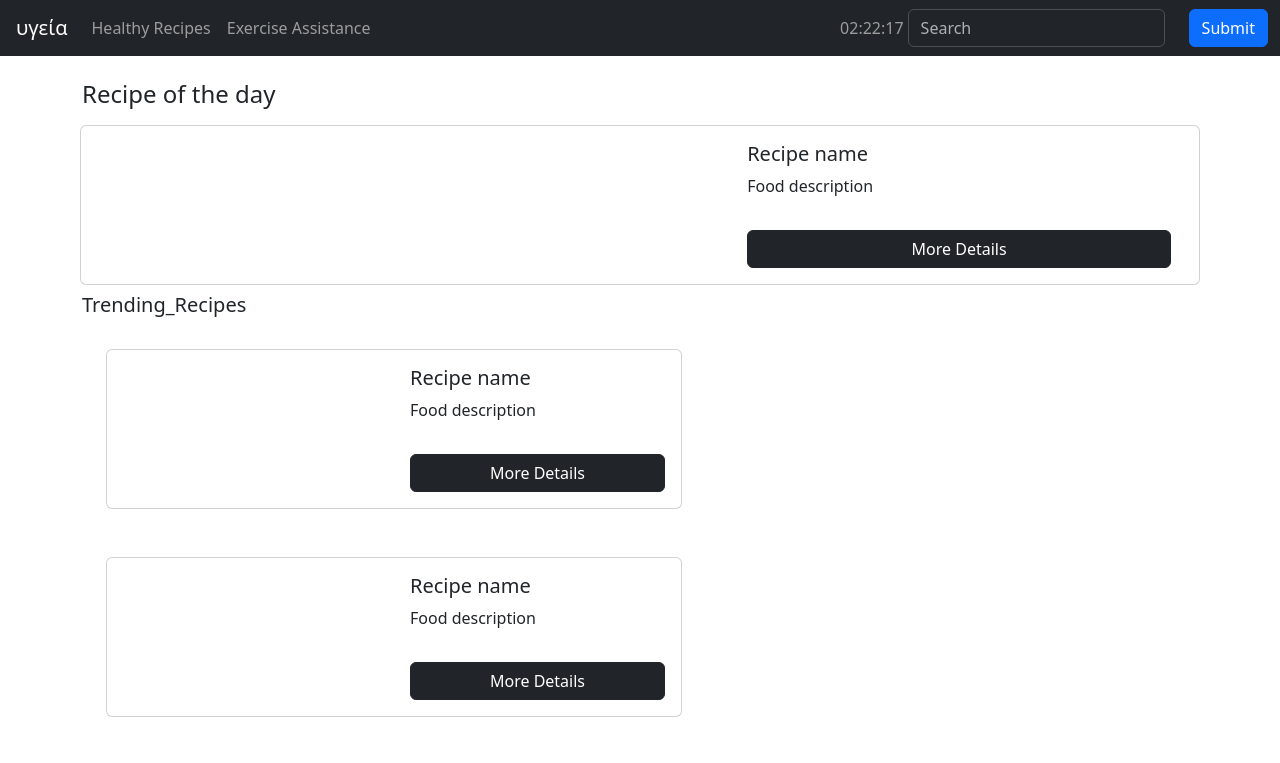
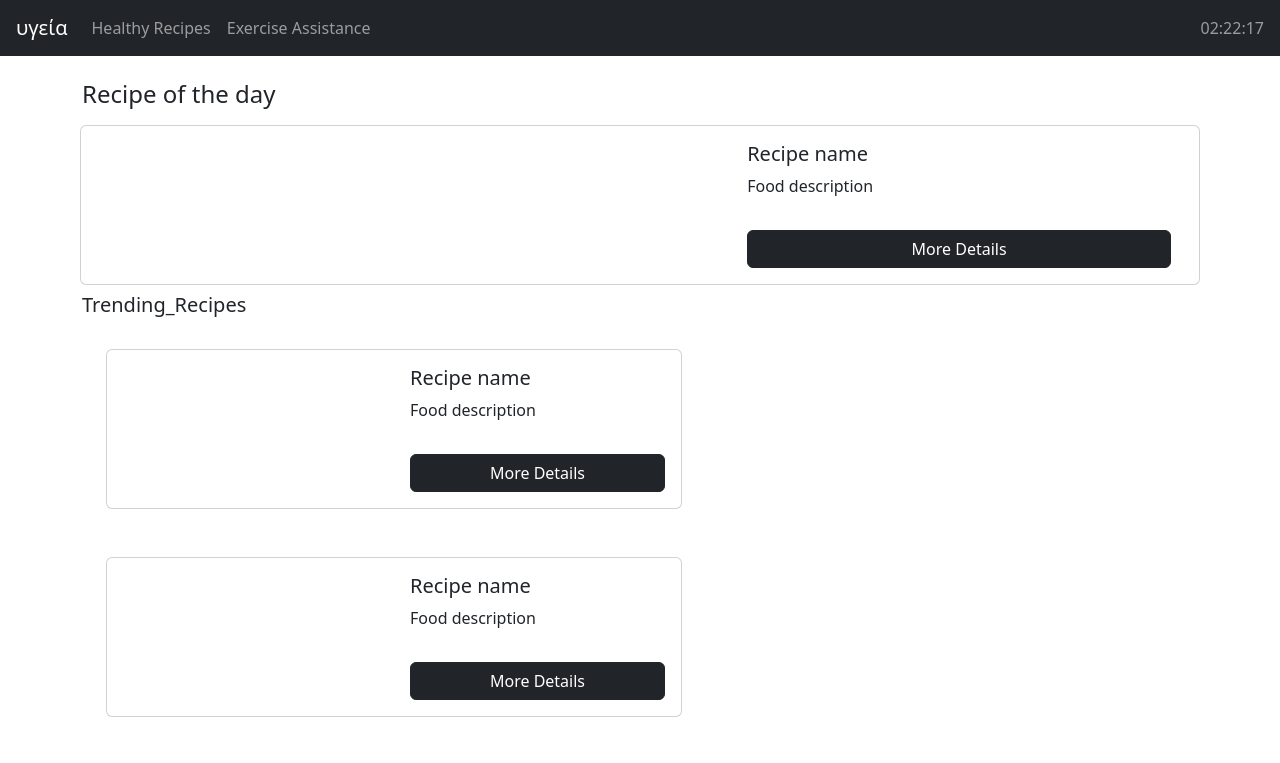
Before and after one commit to RainZhao01/2350_project, a React (Vite) app: page / in a window 1280 px wide. Shown: the top 763 px of the page. Built offline with nearby package versions, Linux system fonts and the light colour scheme.

Commit message:
deleted search feature in nav

```diff
--- a/src/components/Basic_Layout_Components/NavBar.jsx
+++ b/src/components/Basic_Layout_Components/NavBar.jsx
@@ -2,10 +2,7 @@
 import Container from 'react-bootstrap/Container';
 import Nav from 'react-bootstrap/Nav';
 import Navbar from 'react-bootstrap/Navbar';
-import Form from 'react-bootstrap/Form';
-import Button from 'react-bootstrap/Button';
-import Row from 'react-bootstrap/Row';
-import Col from 'react-bootstrap/Col';
+
 import { Clock } from './Clock'
 
 export function NavBar() {
@@ -23,20 +20,6 @@ export function NavBar() {
                 <Container style={{ justifyContent: 'end' }}>
                     {/*The form current does nothing nor does*/}
                     <Navbar.Text className='mx-1'><Clock/></Navbar.Text>
-                    <Form inline>
-                        <Row>
-                            <Col xs="auto" >
-                                <Form.Control
-                                    type="text"
-                                    placeholder="Search"
-                                    className=" mr-sm-2"
-                                />
-                            </Col>
-                            <Col xs="auto">
-                                <Button type="submit">Submit</Button>
-                            </Col>
-                        </Row>
-                    </Form>
                 </Container>
             </Navbar>
         </>
```
